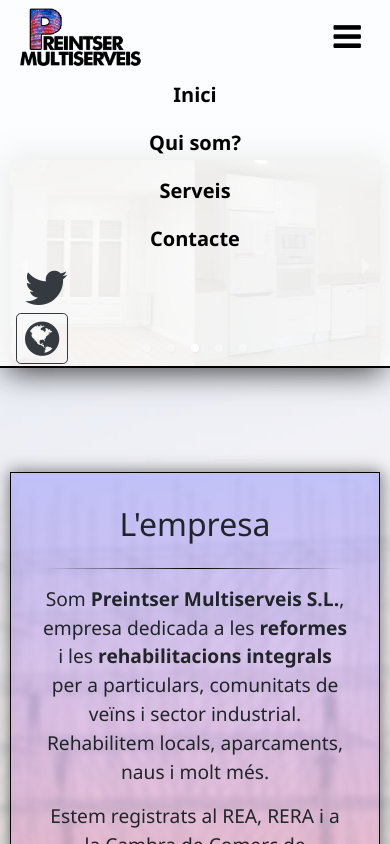
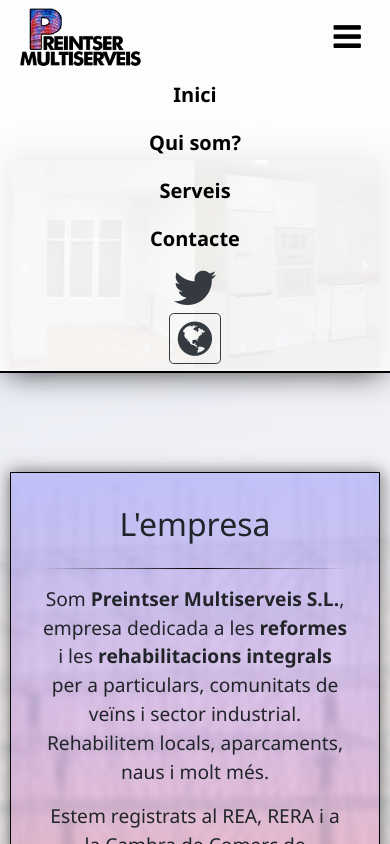
Before and after one commit to Artagok/preintser, a React (Create React App) app: page / in a window 390 px wide. Both pictures are taken after a click on the button 347 px from the left and 36 px from the top of the page. Shown: the top 844 px of the page. Built offline with nearby package versions, Linux system fonts and the light colour scheme.

Commit message:
21/01/2022 - Responsive

```diff
--- a/src/components/Navbar.css
+++ b/src/components/Navbar.css
@@ -81,3 +81,15 @@
   width: 100%;
   left: 0;
 }
+
+/* Mobile responsive */
+@media (max-width: 768px) {
+  .navbar-collapse .btn-group-lg.dropdown {
+    text-align: center;
+    margin: 0 0 0.3rem;
+  }
+  #twitter-wrapper {
+    display: block;
+    text-align: center;
+  }
+}
--- a/src/components/Navbar.js
+++ b/src/components/Navbar.js
@@ -41,9 +41,11 @@
     );
   };
 
-  // Close dropdown when clicking a NavItem
+  // Close dropdown Menu when clicking a NavItem
   const closeDropdown = () => {
-    console.log("HOLA!");
+    if (!(size.w >= MD_BREAKPOINT) && isOpen) {
+      setIsOpen(false);
+    }
   };
 
   return (
@@ -66,12 +68,13 @@
           <Collapse isOpen={isOpen} navbar>
             <Nav className="mr-auto" navbar>
               {/*=== Home ===*/}
-              <NavItem onClick={() => closeDropdown()}>
+              <NavItem>
                 <Scroll.Link
                   to="home"
                   smooth={true}
                   className="navbar-link"
                   style={scrollStyle[1]}
+                  onClick={closeDropdown}
                 >
                   {lang.navbar.home}
                 </Scroll.Link>
@@ -83,6 +86,7 @@
                   smooth={true}
                   className="navbar-link"
                   style={scrollStyle[1]}
+                  onClick={closeDropdown}
                 >
                   {lang.navbar.about}
                 </Scroll.Link>
@@ -94,6 +98,7 @@
                   smooth={true}
                   className="navbar-link"
                   style={scrollStyle[1]}
+                  onClick={closeDropdown}
                 >
                   {lang.navbar.services}
                 </Scroll.Link>
@@ -105,6 +110,7 @@
                   smooth={true}
                   className="navbar-link"
                   style={scrollStyle[1]}
+                  onClick={closeDropdown}
                 >
                   {lang.navbar.contact}
                 </Scroll.Link>
@@ -114,6 +120,7 @@
               target="_blank"
               rel="noopener noreferrer"
               href="https://twitter.com/preintser"
+              id="twitter-wrapper"
             >
               <i
                 id="twitter-button"
--- a/src/components/Services.css
+++ b/src/components/Services.css
@@ -182,6 +182,7 @@
   }
   .toggler h2 {
     font-size: 1.5rem;
+    margin: 0 0.3rem;
   }
   .fa-angle-down {
     position: absolute;
```
